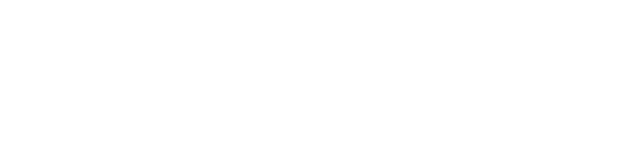
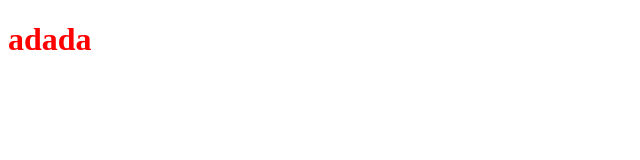
Before and after one commit to wxhhhwcn/star_02, a plain HTML site: page itcast.oa/index.html in a window 1280 px wide. Shown: the whole page, without its empty margins (0-640 px from the left). Drawn offline with Linux system fonts and the light colour scheme.

Commit message:
初始化

```diff
--- a/itcast.oa/index.html
+++ b/itcast.oa/index.html
@@ -5,8 +5,13 @@
     <meta http-equiv="X-UA-Compatible" content="IE=edge">
     <meta name="viewport" content="width=device-width, initial-scale=1.0">
     <title>Document</title>
+    <style>
+        h1 {
+            color: red;
+        }
+    </style>
 </head>
 <body>
-
+    <h1>adada</h1>
 </body>
 </html>
```
